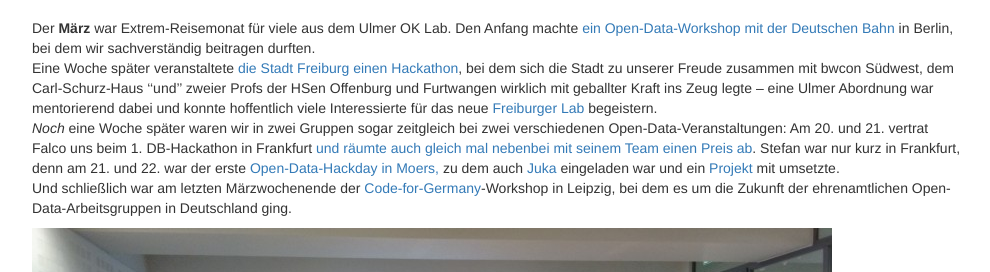
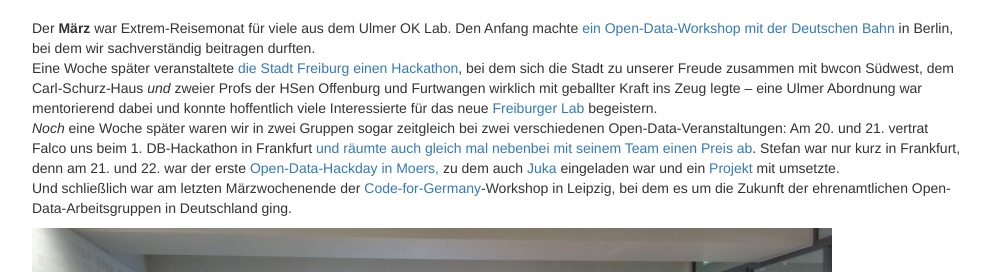
Before and after one commit to UlmApi/ulmapi.github.com, a Jekyll site: the page built from _posts/2016-01-12-jahresrueckblick-2015.md, in a window 1280 px wide and 900 px high, scrolled down 1373 px. Shown: the part 200-472 px from the top of the window, without its empty margins (64-1054 px from the left). Built offline with Jekyll 4.4.1, drawn with Linux system fonts in a browser that asks for light colours; comment, search, counter and statistics services are not loaded.

```diff
--- a/_posts/2016-01-12-jahresrueckblick-2015.md
+++ b/_posts/2016-01-12-jahresrueckblick-2015.md
@@ -22,7 +22,7 @@ Im **Februar** war [internationaler Open Data Day](http://de.opendataday.org/),
 <blockquote class="twitter-tweet" lang="en"><p lang="en" dir="ltr">Code for Germany bar camp sessions today <a href="https://twitter.com/hashtag/civictech?src=hash">#civictech</a> <a href="https://twitter.com/hashtag/opendata?src=hash">#opendata</a> <a href="https://twitter.com/codeforde">@codeforde</a> <a href="http://t.co/xY4DF3kPnD">pic.twitter.com/xY4DF3kPnD</a></p>&mdash; Daniel Dietrich (@ddie) <a href="https://twitter.com/ddie/status/582102331304607745">March 29, 2015</a></blockquote>
 
 Der **März** war Extrem-Reisemonat für viele aus dem Ulmer OK Lab. Den Anfang machte [ein Open-Data-Workshop mit der Deutschen Bahn](http://stefan.bloggt.es/2015/04/vier-wochenenden-voller-open-data/) in Berlin, bei dem wir sachverständig beitragen durften.
-Eine Woche später veranstaltete [die Stadt Freiburg einen Hackathon](https://www.hackathon-freiburg.de/), bei dem sich die Stadt zu unserer Freude zusammen mit bwcon Südwest, dem Carl-Schurz-Haus ''und'' zweier Profs der HSen Offenburg und Furtwangen wirklich mit geballter Kraft ins Zeug legte – eine Ulmer Abordnung war mentorierend dabei und konnte hoffentlich viele Interessierte für das neue [Freiburger Lab](http://codefor.de/freiburg/) begeistern.
+Eine Woche später veranstaltete [die Stadt Freiburg einen Hackathon](https://www.hackathon-freiburg.de/), bei dem sich die Stadt zu unserer Freude zusammen mit bwcon Südwest, dem Carl-Schurz-Haus *und* zweier Profs der HSen Offenburg und Furtwangen wirklich mit geballter Kraft ins Zeug legte – eine Ulmer Abordnung war mentorierend dabei und konnte hoffentlich viele Interessierte für das neue [Freiburger Lab](http://codefor.de/freiburg/) begeistern.
 *Noch* eine Woche später waren wir in zwei Gruppen sogar zeitgleich bei zwei verschiedenen Open-Data-Veranstaltungen: Am 20. und 21. vertrat Falco uns beim 1. DB-Hackathon in Frankfurt [und räumte auch gleich mal nebenbei mit seinem Team einen Preis ab](/news/2015/04/02/datalove-bei-der-bahn.html). Stefan war nur kurz in Frankfurt, denn am 21. und 22. war der erste [Open-Data-Hackday in Moers,](http://hackday.moers.de/) zu dem auch [Juka](https://twitter.com/gruenzeug) eingeladen war und ein [Projekt](http://www.ulmapi.de/MoerserTempo) mit umsetzte.
 Und schließlich war am letzten Märzwochenende der [Code-for-Germany](http://www.codefor.de)-Workshop in Leipzig, bei dem es um die Zukunft der ehrenamtlichen Open-Data-Arbeitsgruppen in Deutschland ging.
 
```
